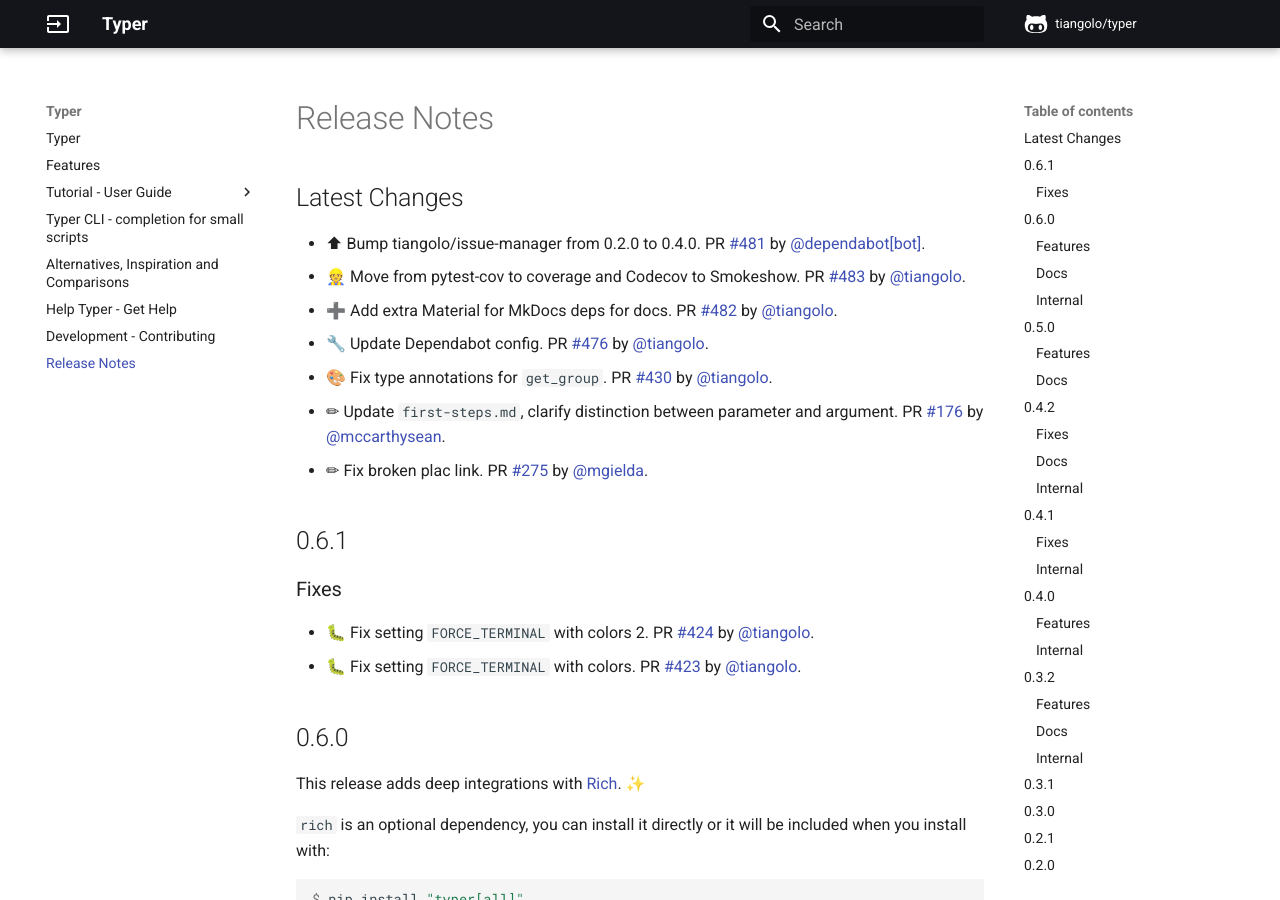
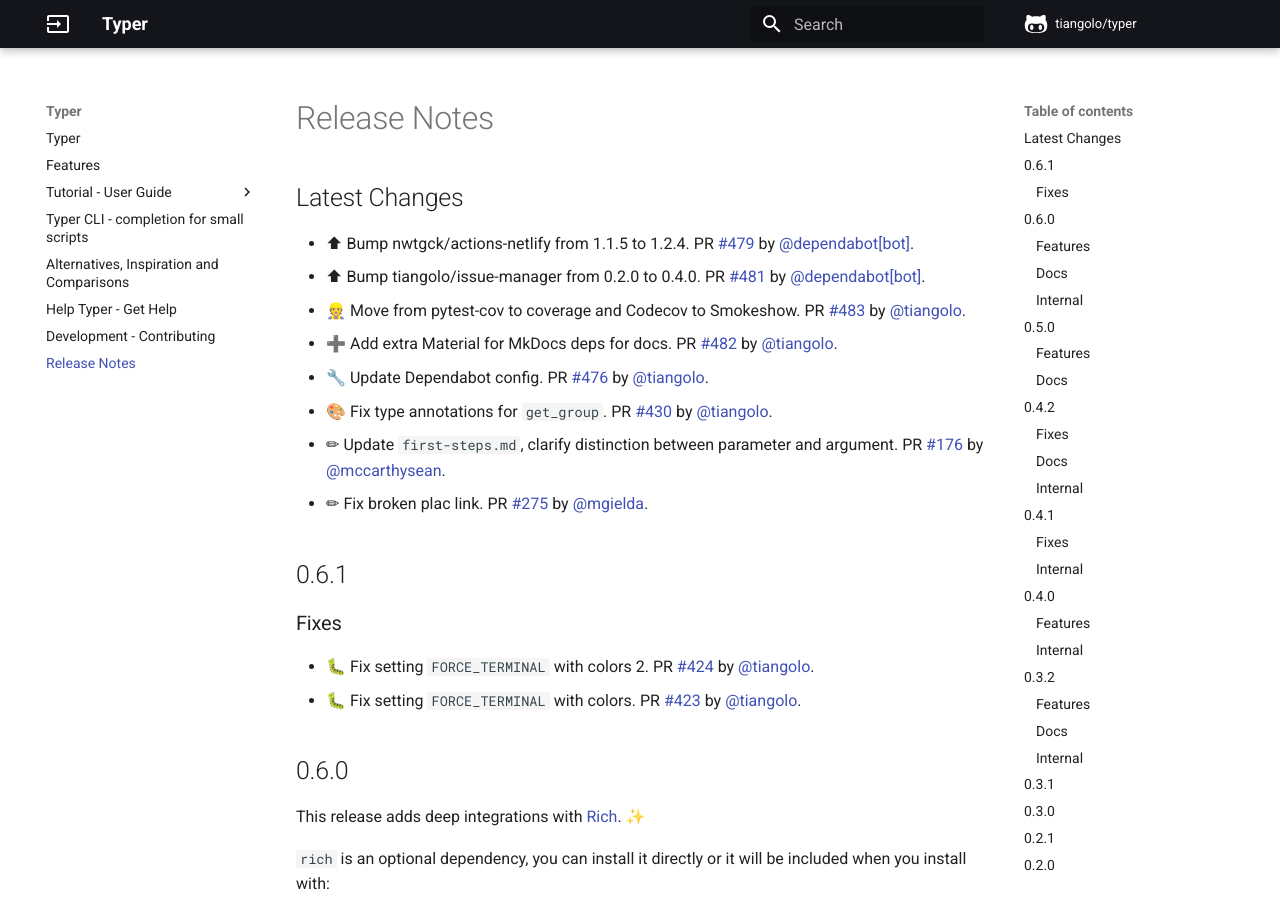
Before and after one commit to RED0731/red_pythonTyper, an MkDocs documentation site: the page built from docs/release-notes.md, in a window 1280 px wide and 900 px high. Built offline with MkDocs 1.6.1 and Material for MkDocs 9.7.7, drawn with Linux system fonts in a browser that asks for light colours; comment, search, counter and statistics services are not loaded.

Commit message:
📝 Update release notes

```diff
--- a/docs/release-notes.md
+++ b/docs/release-notes.md
@@ -1,5 +1,6 @@
 ## Latest Changes
 
+* ⬆ Bump nwtgck/actions-netlify from 1.1.5 to 1.2.4. PR [#479](https://github.com/tiangolo/typer/pull/479) by [@dependabot[bot]](https://github.com/apps/dependabot).
 * ⬆ Bump tiangolo/issue-manager from 0.2.0 to 0.4.0. PR [#481](https://github.com/tiangolo/typer/pull/481) by [@dependabot[bot]](https://github.com/apps/dependabot).
 * 👷 Move from pytest-cov to coverage and Codecov to Smokeshow. PR [#483](https://github.com/tiangolo/typer/pull/483) by [@tiangolo](https://github.com/tiangolo).
 * ➕ Add extra Material for MkDocs deps for docs. PR [#482](https://github.com/tiangolo/typer/pull/482) by [@tiangolo](https://github.com/tiangolo).
```
